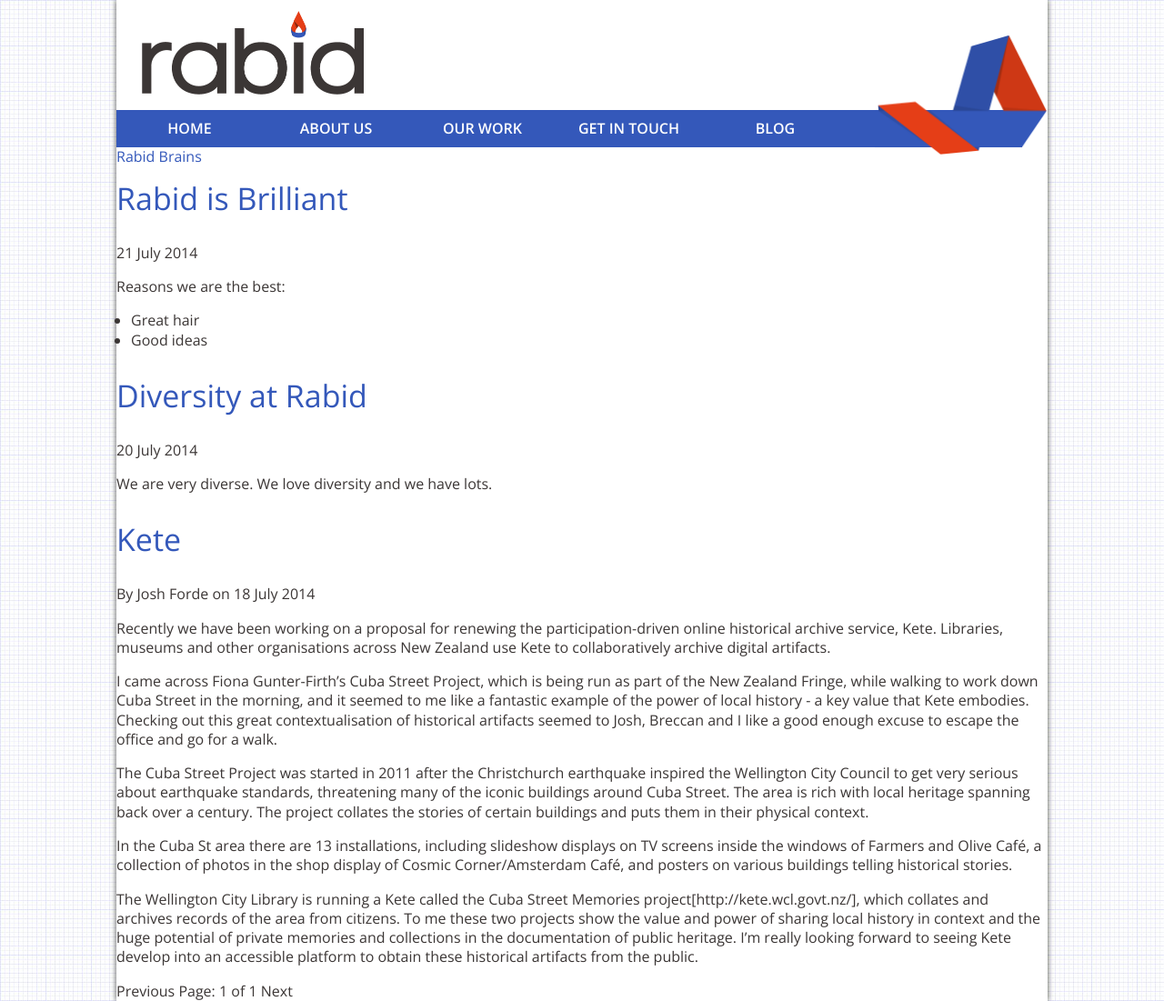
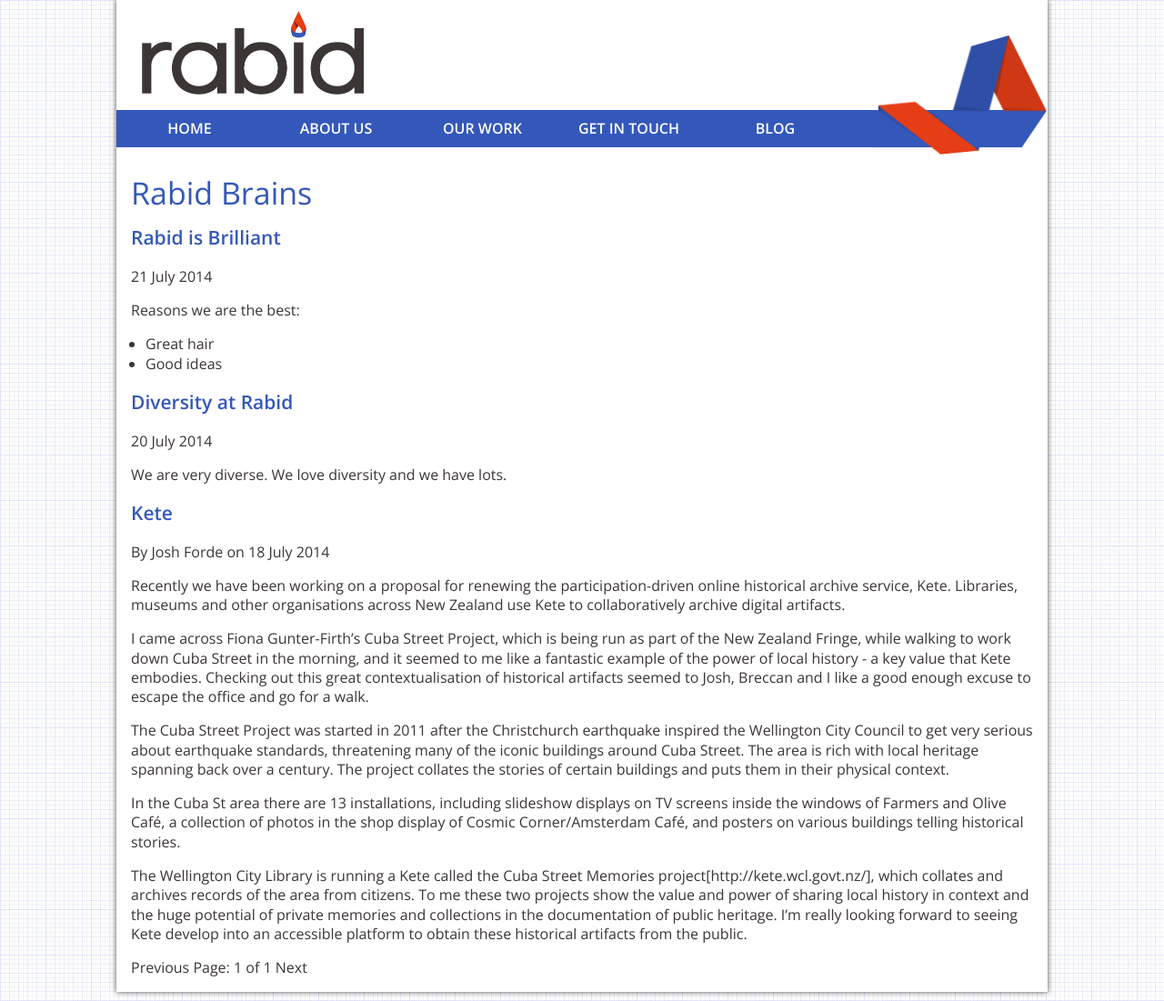
Before and after one commit to soundasleep/rabid.github.io, a Jekyll site: the page built from index.html, in a window 1280 px wide. Shown: the whole page at 91% size. Built offline with Jekyll 4.4.1, drawn with Linux system fonts in a browser that asks for light colours; Markdown is read by kramdown in place of the engine named in the settings; the list of posts is cut into pages by our own code.

Commit message:
improving layout slightly

```diff
--- a/_layouts/default.html
+++ b/_layouts/default.html
@@ -19,7 +19,7 @@
       <div class='g-1of1 g-h-space'>
         <header class='header'>
           <div class='logo'>
-            <a href='/'>
+            <a href='http://www.rabid.co.nz'>
               <img class="image" src="/assets/rabid-logo@2x.png" />
             </a>
           </div>
@@ -51,8 +51,8 @@
       </div>
     </div>
     <div class="g-line">
-      <div class="g-1of1">
-        <a href="/">{{ site.name }}</a>
+      <div class="g-1of1 g-all-space">
+        <h1><a href="/">{{ site.name }}</a></h1>
         {{ content }}
       </div>
     </div>
--- a/_layouts/post.html
+++ b/_layouts/post.html
@@ -1,7 +1,7 @@
 ---
 layout: default
 ---
-<h1>{{ page.title }}</h1>
+<h2>{{ page.title }}</h2>
 <p class="meta">{{ page.date | date_to_string }}</p>
 
 <div class="post">
--- a/index.html
+++ b/index.html
@@ -5,7 +5,7 @@
 
 <div id="home" class="content cf">
 {% for post in paginator.posts %}
-  <h1><a href="{{ post.url }}">{{ post.title }}</a></h1>
+  <h2><a href="{{ post.url }}">{{ post.title }}</a></h2>
   <p class="post-details">
     {% if post.author %}
       By
```
